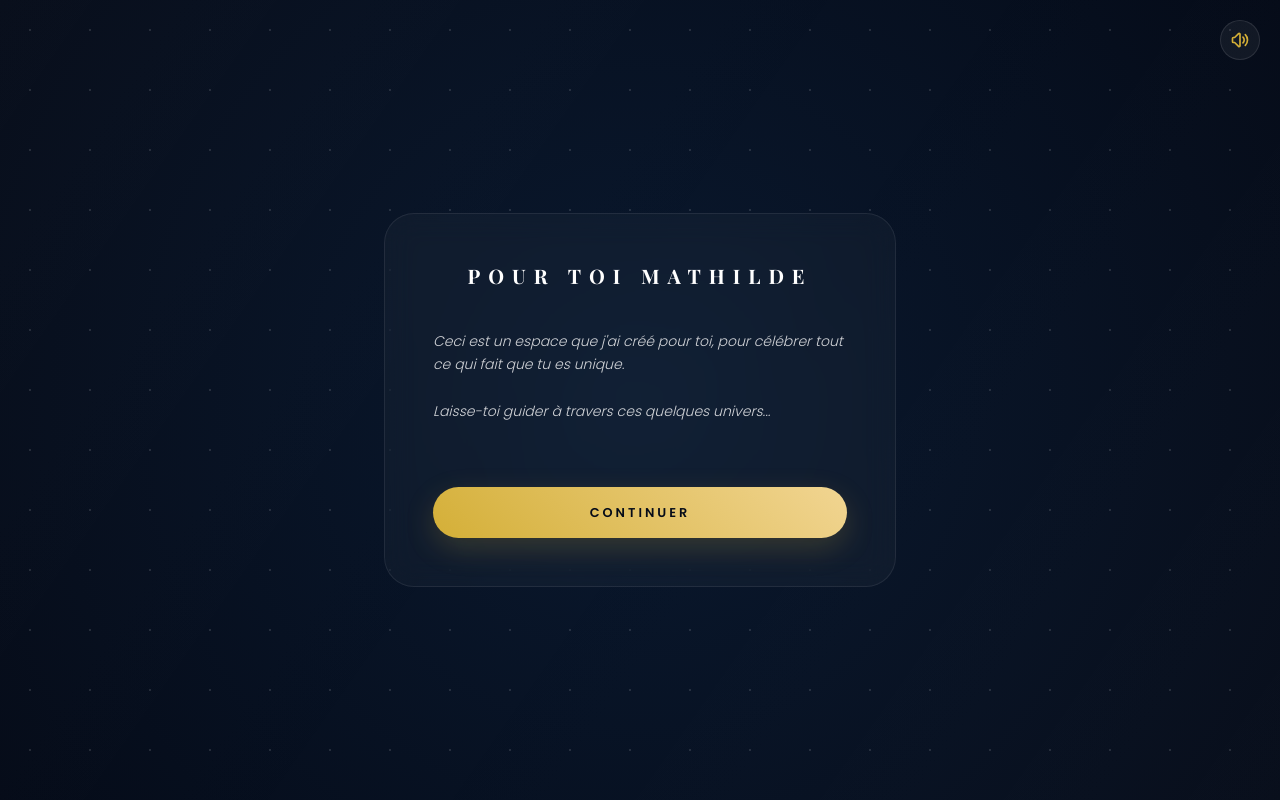
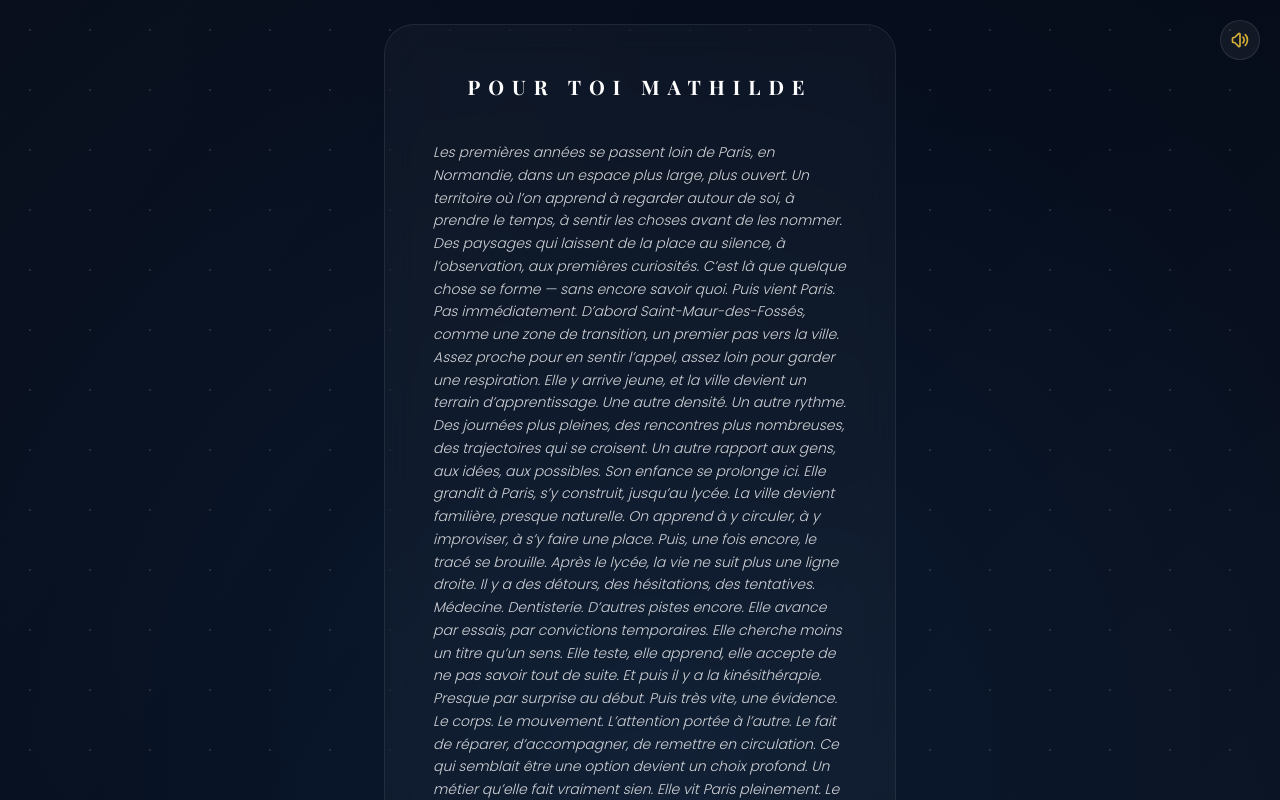
Before and after one commit to jnluci-png/XmasMat, a plain HTML site: page index.html in a window 1280 px wide. Both pictures are taken after a click on the button "EXPLORER". Shown: the top 800 px of the page. Drawn offline with nearby package versions, Linux system fonts and the light colour scheme.

Commit message:
Update index.html

```diff
--- a/index.html
+++ b/index.html
@@ -137,7 +137,73 @@
         <div class="glass-card p-12 max-w-lg w-full">
             <h2 class="text-xl mb-10 text-gold uppercase tracking-[0.4em] font-semibold">Pour toi Mathilde</h2>
             <div class="text-left space-y-6 text-sm leading-relaxed opacity-80 font-light italic">
-                <p>Ceci est un espace que j'ai créé pour toi, pour célébrer tout ce qui fait que tu es unique.</p>
+                <p>Les premières années se passent loin de Paris, en Normandie, dans un espace plus large, plus ouvert.
+Un territoire où l’on apprend à regarder autour de soi, à prendre le temps, à sentir les choses avant de les nommer.
+Des paysages qui laissent de la place au silence, à l’observation, aux premières curiosités.
+C’est là que quelque chose se forme — sans encore savoir quoi.
+
+Puis vient Paris.
+Pas immédiatement.
+D’abord Saint-Maur-des-Fossés, comme une zone de transition, un premier pas vers la ville.
+Assez proche pour en sentir l’appel, assez loin pour garder une respiration.
+
+Elle y arrive jeune, et la ville devient un terrain d’apprentissage.
+Une autre densité.
+Un autre rythme.
+Des journées plus pleines, des rencontres plus nombreuses, des trajectoires qui se croisent.
+Un autre rapport aux gens, aux idées, aux possibles.
+
+Son enfance se prolonge ici.
+Elle grandit à Paris, s’y construit, jusqu’au lycée.
+La ville devient familière, presque naturelle.
+On apprend à y circuler, à y improviser, à s’y faire une place.
+Puis, une fois encore, le tracé se brouille.
+
+Après le lycée, la vie ne suit plus une ligne droite.
+Il y a des détours, des hésitations, des tentatives.
+Médecine. Dentisterie. D’autres pistes encore.
+Elle avance par essais, par convictions temporaires.
+Elle cherche moins un titre qu’un sens.
+Elle teste, elle apprend, elle accepte de ne pas savoir tout de suite.
+
+Et puis il y a la kinésithérapie.
+Presque par surprise au début.
+Puis très vite, une évidence.
+Le corps. Le mouvement. L’attention portée à l’autre.
+Le fait de réparer, d’accompagner, de remettre en circulation.
+Ce qui semblait être une option devient un choix profond.
+Un métier qu’elle fait vraiment sien.
+
+Elle vit Paris pleinement.
+Le XIVe. Le XIe.
+Les appartements changent, les rues aussi, mais pas l’élan.
+Autour d’elle, des amis solides : Alexandre, Charlotte, et d’autres.
+Des personnalités créatives, engagées, parfois inclassables.
+Des gens aux multiples casquettes, capables d’inventer leurs propres chemins, leurs propres règles.
+Un cercle nourri par la discussion, les idées, les projets, les soirées qui débordent un peu.
+
+Ce qui la définit n’est pas une seule passion,
+mais une capacité à avancer, à se déplacer intérieurement.
+Elle aime les gens.
+Elle aime la rencontre — celle qui surprend, qui déplace, qui fait réfléchir.
+Elle aime ce qui stimule, ce qui met en mouvement —
+les corps, les idées, les trajectoires.
+Elle avance par curiosité, par ouverture, par désir d’apprendre.
+
+Elle ne s’est jamais figée.
+Elle a évolué.
+Elle s’est adaptée.
+Elle a accepté les virages, les recompositions, les nouveaux départs.
+Toujours avec cette recherche discrète mais constante : faire quelque chose qui a du sens.
+
+Du mouvement.
+Des voyages, proches ou lointains.
+Du mystère que la ville et la vie continuent d’offrir.
+
+Ce texte n’est pas un point d’arrivée.
+C’est une ouverture.
+Le porteur d’une vie qui continue de s’écrire.
+.</p>
                 <p>Laisse-toi guider à travers ces quelques univers...</p>
             </div>
             <button onclick="goToScreen('screen-home')" class="btn-gold mt-16 w-full">Continuer</button>
```
